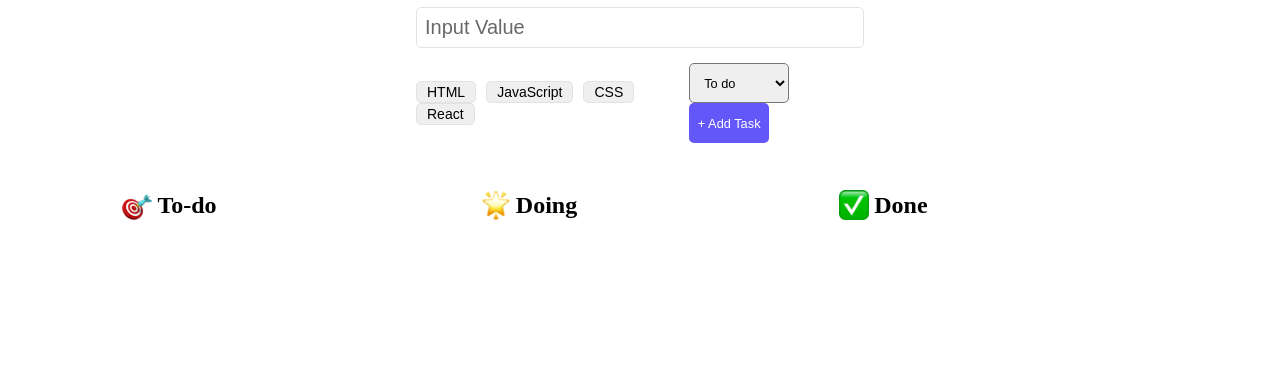
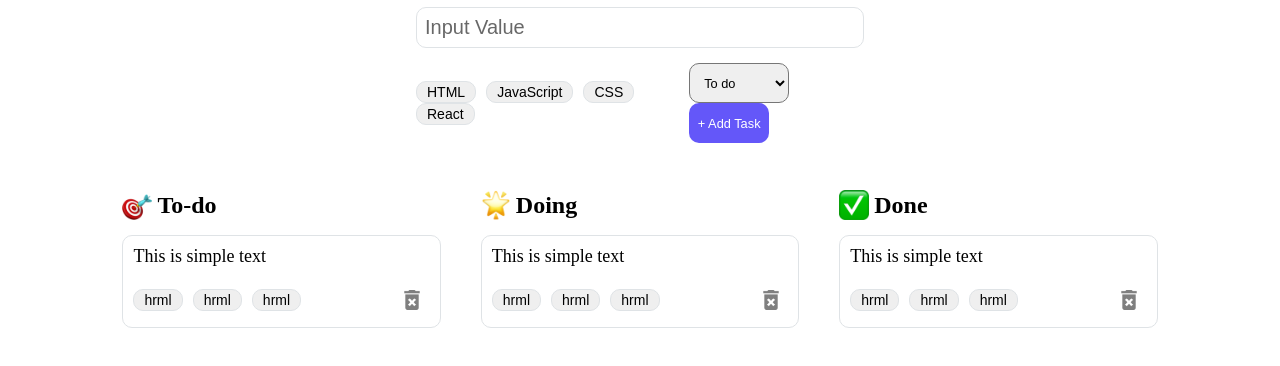
Before and after one commit to adammmusial/project-todo-app, a React (Vite) app in the folder react-todo-app/: page / in a window 1280 px wide. Shown: the top 366 px of the page. Built offline with nearby package versions, Linux system fonts and the light colour scheme.

Commit message:
feat: add TaskCard component and styling

```diff
--- a/react-todo-app/src/App.css
+++ b/react-todo-app/src/App.css
@@ -8,9 +8,3 @@
   justify-content: space-evenly;
   padding: 20px 8%;
 }
-
-.task_column {
-  width: 33.33%;
-  text-align: center;
-  margin: 20px
-}
--- /dev/null
+++ b/react-todo-app/src/components/TaskCard.css
@@ -0,0 +1,58 @@
+:root{
+    --weight:500;
+    --color-f9: #f9f9f9;
+    --border: 1px solid #dfe3e6;
+    --radius: 10px;
+    --sumbit-color: #6457f9;
+    --task-color-white: #fff;
+    --task-color-black: #000;
+    --task-height: 40px;
+}
+
+.task_card {
+    max-width: 100%;
+    min-width: 100px;
+    border: var(--border);
+    padding: 10px;
+    border-radius: var(--radius);
+    margin: 15px 0;
+
+}
+
+.task_text {
+    font-weight: var(--weight);
+    font-size: 18px;
+    margin-bottom: 15px;
+}
+
+.task_delete {
+    width: 35px;
+    height: 35px;
+    border-radius: 100%;
+    display: flex;
+    align-items: center;
+    justify-content: center;
+    cursor: pointer;
+    transition: all 0.3s ease-in-out;
+}
+
+.task_card_bottom_line {
+    display: flex;
+    align-items: center;
+    justify-content: space-between;
+}
+
+.task_delete:hover {
+    background-color: #ebebeb;
+}
+
+.delete_icon {
+    width: 20px;
+    opacity: 50%;
+    transition: all 0.3s ease-in-out;
+}
+
+.delete_icon:hover{
+    opacity: 80%;
+
+}
--- /dev/null
+++ b/react-todo-app/src/components/TaskCard.jsx
@@ -0,0 +1,25 @@
+import React from 'react'
+import Tag from './Tag'
+import deleteIcon from '../assets/delete.png'
+import './TaskCard.css'
+
+const TaskCard = ({title}) => {
+  return (
+        <article className="task_card">
+            <p className="task_text">This is simple text</p>
+            <div className='task_card_bottom_line'>
+                <div className="task_tag_cards">
+                    <Tag name="hrml"/>
+                    <Tag name="hrml"/>
+                    <Tag name="hrml"/>
+                </div>
+                <div className="task_delete">
+                    <img src={deleteIcon} className='delete_icon'></img>
+                </div>
+            </div>
+        </article>
+
+  )
+}
+
+export default TaskCard
--- a/react-todo-app/src/components/TaskColumn.css
+++ b/react-todo-app/src/components/TaskColumn.css
@@ -7,3 +7,8 @@
     width: 30px;
     margin-right: 5px;
 }
+
+.task_column {
+    width: 33.33%;
+    margin: 20px
+  }
--- a/react-todo-app/src/components/TaskColumn.jsx
+++ b/react-todo-app/src/components/TaskColumn.jsx
@@ -1,14 +1,16 @@
 import React from 'react'
-import Todo from '../assets/direct-hit.png'
 import './TaskColumn.css'
+import TaskCard from './TaskCard'
 
 export const Column = ({title,icon}) => {
   return (
     <section className="task_column">
         <h2 className='task_column_heading'>
-            <img className='task_column_icon'src={icon} alt={Todo}></img>
+            <img className='task_column_icon'src={icon} alt=''></img>
             {title}
         </h2>
+
+        <TaskCard title="test"/>
     </section>
   )
 }
--- a/react-todo-app/src/components/TaskForm.css
+++ b/react-todo-app/src/components/TaskForm.css
@@ -67,3 +67,9 @@
     padding: 0 5px;
     border: none;
 }
+
+.task_card_bottom_line {
+    display: flex;
+    align-items: center;
+    justify-content: space-between;
+}
```
